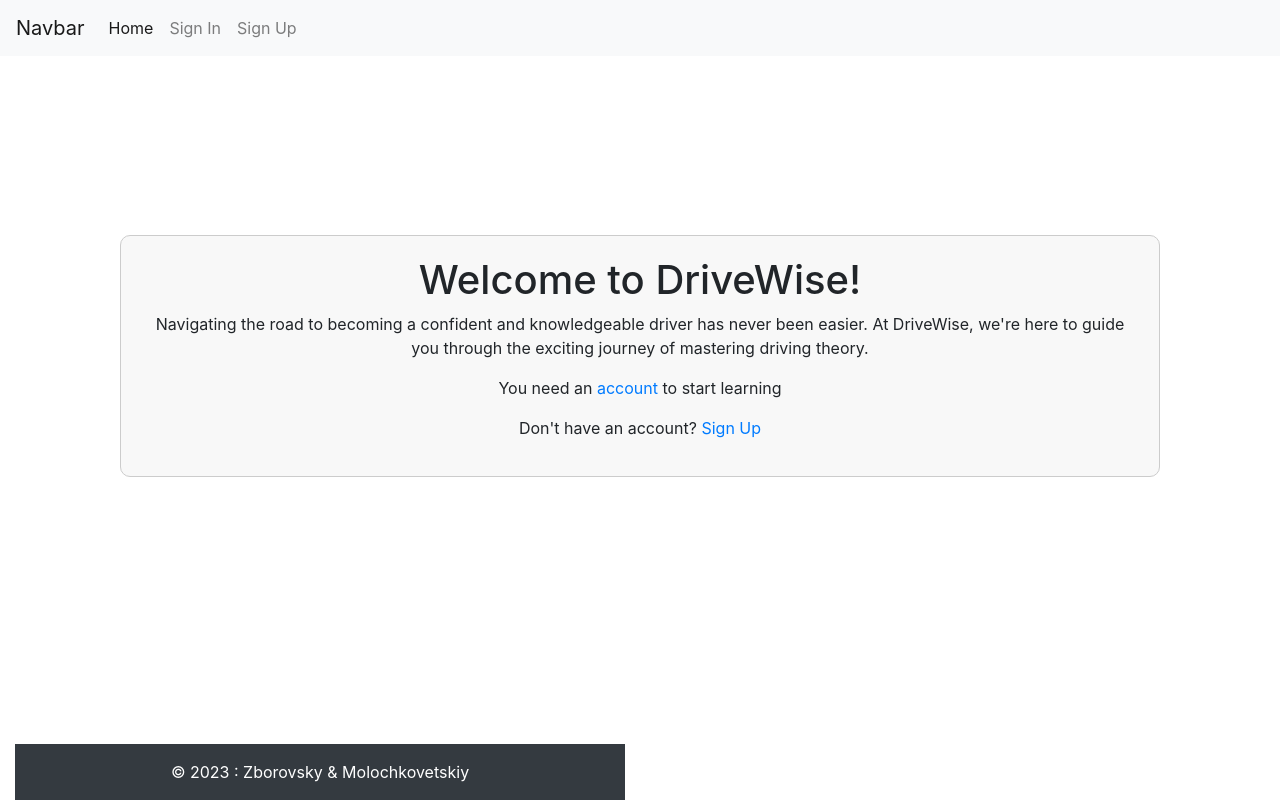
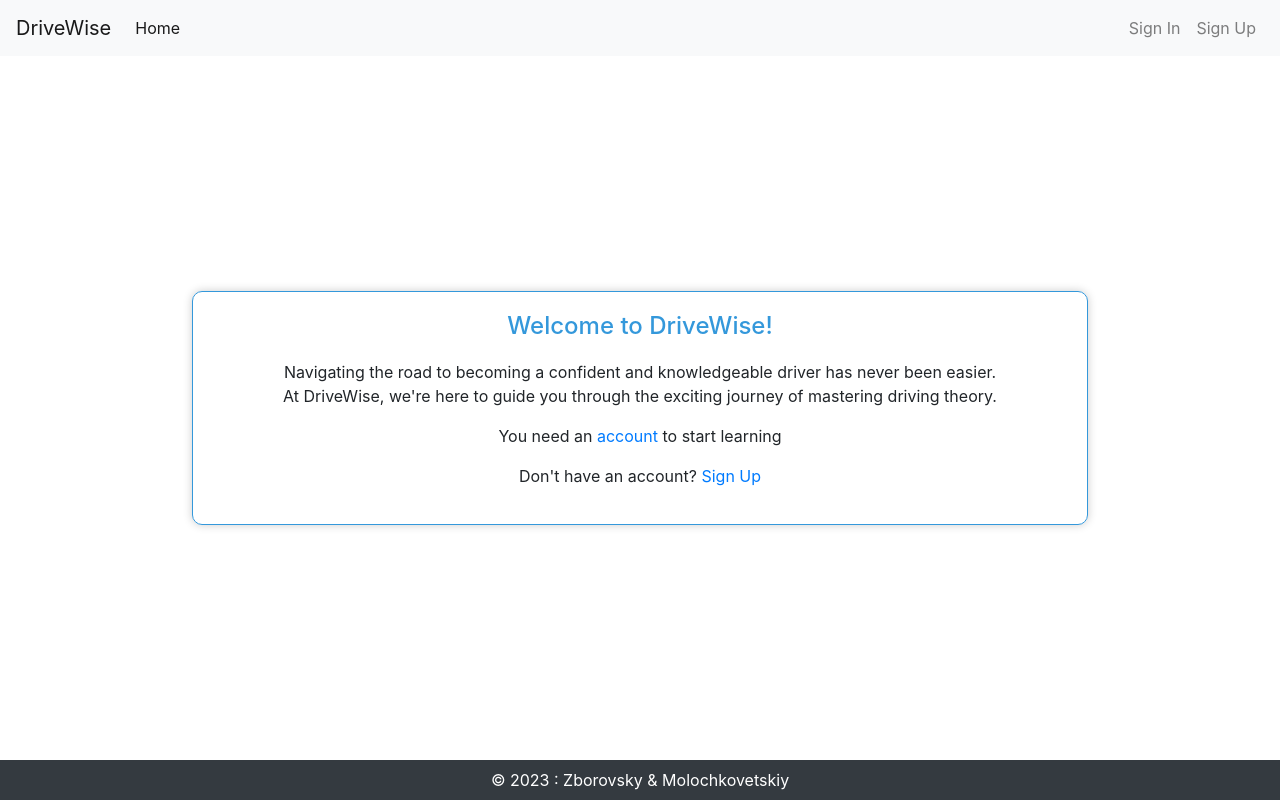
Before and after one commit to molochkovetskiy/Driving_Theory, a Django app: page / in a window 1280 px wide. Run offline with Django 4.2, Linux system fonts and the light colour scheme; some libraries are stand-ins or nearby versions.

Commit message:
footer, navbar and home menu design changed

```diff
--- a/driving_theory/static/basic_pages.css
+++ b/driving_theory/static/basic_pages.css
@@ -1,17 +1,39 @@
 body {
     width: 100vw;
     height: 100vh;
-    background-color: brown;
+    background-color: #2c3e50; /* Dark blue background color */
+    display: flex;
+    flex-direction: column;
+    font-family: Arial, sans-serif;
+    color: #ecf0f1; /* Light text color */
   }
 
   #footer {
-    position: absolute;
-    bottom: 0;
+    color: #ecf0f1; /* Light text color in the footer */
+    z-index: 100;
+    margin-top: auto;
+    text-align: center;
+    background-color: #34495e; /* Footer background color */
+    padding: 10px;
+  }
+
+  #footer a {
+    color: #e74c3c; /* Link color in the footer (red) */
+    text-decoration: none;
+    transition: color 0.3s ease; /* Smooth color transition */
+  }
+
+  #footer a:hover {
+    color: #c0392b; /* Hover color for links (darker red) */
   }
 
   .form-input {
     width: 300px;
     font-size: 16px;
+    padding: 10px;
+    border: 1px solid #ccc;
+    border-radius: 5px;
+    margin-bottom: 10px;
   }
 
   .form-label {
@@ -23,22 +45,30 @@ body {
   .form-error ul {
     list-style: none;
     padding: 0;
-    color: #CC0000;
+    color: #e74c3c; /* Error message color (red) */
+    margin: 0;
   }
 
   .wrapper {
     display: flex;
     justify-content: center;
     align-items: center;
-    height: 75vh;
+    height: 100vh;
     margin: 0;
   }
 
   .centered-block {
-    width: 130vh;
+    width: 70%;
     text-align: center;
     padding: 20px;
-    border: 1px solid #ccc;
+    border: 1px solid #3498db; /* Border color (blue) */
     border-radius: 10px;
-    background-color: #f8f8f8;
+    background-color: rgba(255, 255, 255, 0.9); /* Semi-transparent white background */
+    box-shadow: 0px 0px 10px rgba(0, 0, 0, 0.2); /* Shadow effect */
   }
+
+  .centered-block h1 {
+    color: #3498db; /* Header text color (blue) */
+    font-size: 24px;
+    margin-bottom: 20px;
+  }
--- a/driving_theory/templates/exam/exam.html
+++ b/driving_theory/templates/exam/exam.html
@@ -9,7 +9,6 @@
 
 {% block pagecontent %}
 <div id="start-exam">
-  <h1>Exam!</h1>
   <h2>Choose your language</h2>
   <form id="lang-form"></form>
   <button id="lang-btn">Submit</button>
--- a/driving_theory/templates/exam/index.html
+++ b/driving_theory/templates/exam/index.html
@@ -9,7 +9,7 @@
 <div class="wrapper">
     <div class="centered-block">
         <h1>Welcome to DriveWise!</h1>
-        <p>Navigating the road to becoming a confident and knowledgeable driver has never been easier. At DriveWise,
+        <p>Navigating the road to becoming a confident and knowledgeable driver has never been easier.<br>At DriveWise,
             we're here to guide you through the exciting journey of mastering driving theory.</p>
 
         {% if request.user.is_authenticated %}
--- a/driving_theory/templates/partials/footer.html
+++ b/driving_theory/templates/partials/footer.html
@@ -1,13 +1,6 @@
-<div class="my-12">
-
-  <footer class="text-center text-lg-start col-md-6" id="footer">
-
-    <!-- Copyright -->
-    <div class="text-center text-white p-3  text-white bg-dark">
-      © 2023 :
-      <a class="text-white" href="https://github.com/molochkovetskiy/Driving_Theory">Zborovsky & Molochkovetskiy</a>
-    </div>
-    <!-- Copyright -->
-  </footer>
-
-</div>
+<footer class="text-center text-lg-start container-fluid p-0" id="footer">
+  <div class="text-center text-white bg-dark py-2">
+    © 2023 :
+    <a class="text-white" href="https://github.com/molochkovetskiy/Driving_Theory">Zborovsky & Molochkovetskiy</a>
+  </div>
+</footer>
--- a/driving_theory/templates/partials/nav-bar.html
+++ b/driving_theory/templates/partials/nav-bar.html
@@ -1,32 +1,55 @@
-<nav class="navbar navbar-expand-lg navbar-light bg-light text-secondary-emphasis">
-  <a class="navbar-brand" href="#">Navbar</a>
-  <button class="navbar-toggler" type="button" data-toggle="collapse" data-target="#navbarNav" aria-controls="navbarNav"
-    aria-expanded="false" aria-label="Toggle navigation">
+<nav
+    class="navbar navbar-expand-lg navbar-light bg-light text-secondary-emphasis"
+>
+    <a class="navbar-brand" href="/">DriveWise</a>
+    <button
+        class="navbar-toggler"
+        type="button"
+        data-toggle="collapse"
+        data-target="#navbarNav"
+        aria-controls="navbarNav"
+        aria-expanded="false"
+        aria-label="Toggle navigation"
+    >
         <span class="navbar-toggler-icon"></span>
     </button>
     <div class="collapse navbar-collapse" id="navbarNav">
         <ul class="navbar-nav">
             <li class="nav-item active">
-        <a class="nav-link" href="{% url 'index' %}">Home <span class="sr-only">(current)</span></a>
+                <a class="nav-link" href="{% url 'index' %}"
+                    >Home <span class="sr-only">(current)</span></a
+                >
             </li>
-
             {% if request.user.is_authenticated %}
             <li class="nav-item">
                 <a class="nav-link" href="{% url 'exam' %}">Exam</a>
             </li>
             <li class="nav-item">
-        <a class="nav-link" href="{% url 'results' %}">Results</a>
+                <a class="nav-link text-nowrap" href="{% url 'results' %}">Results</a>
             </li>
-      <li class="nav-item"> {{ user.username }} | <a class="nav-link" href="{% url 'logout' %}">Log Out</a></li>
+            {% endif %}
+        </ul>
+
+        <ul class="navbar-nav ml-auto">
+          {% if request.user.is_authenticated %}
+            <li class="nav-item text-nowrap">
+                <a class="nav-link">{{ user.username }} </a>
+            </li>
+            <li class="nav-item text-nowrap ms-auto">
+                <a class="nav-link" href="{% url 'logout' %}">Log Out</a>
+            </li>
             {% else %}
             <li class="nav-item">
-        <a class="nav-link" href="{% url 'login' %}">Sign In</a>
+                <a class="nav-link text-nowrap" href="{% url 'login' %}"
+                    >Sign In</a
+                >
             </li>
             <li class="nav-item">
-        <a class="nav-link" href="{% url 'register' %}">Sign Up</a>
+                <a class="nav-link text-nowrap" href="{% url 'register' %}"
+                    >Sign Up</a
+                >
             </li>
             {% endif %}
-
         </ul>
     </div>
 </nav>
```
Also changed, not shown: driving_theory/static/script.js (+71 -43 lines), driving_theory/static/style.css (+82 -127 lines). Lines whose indentation alone changed are shown as unchanged.
